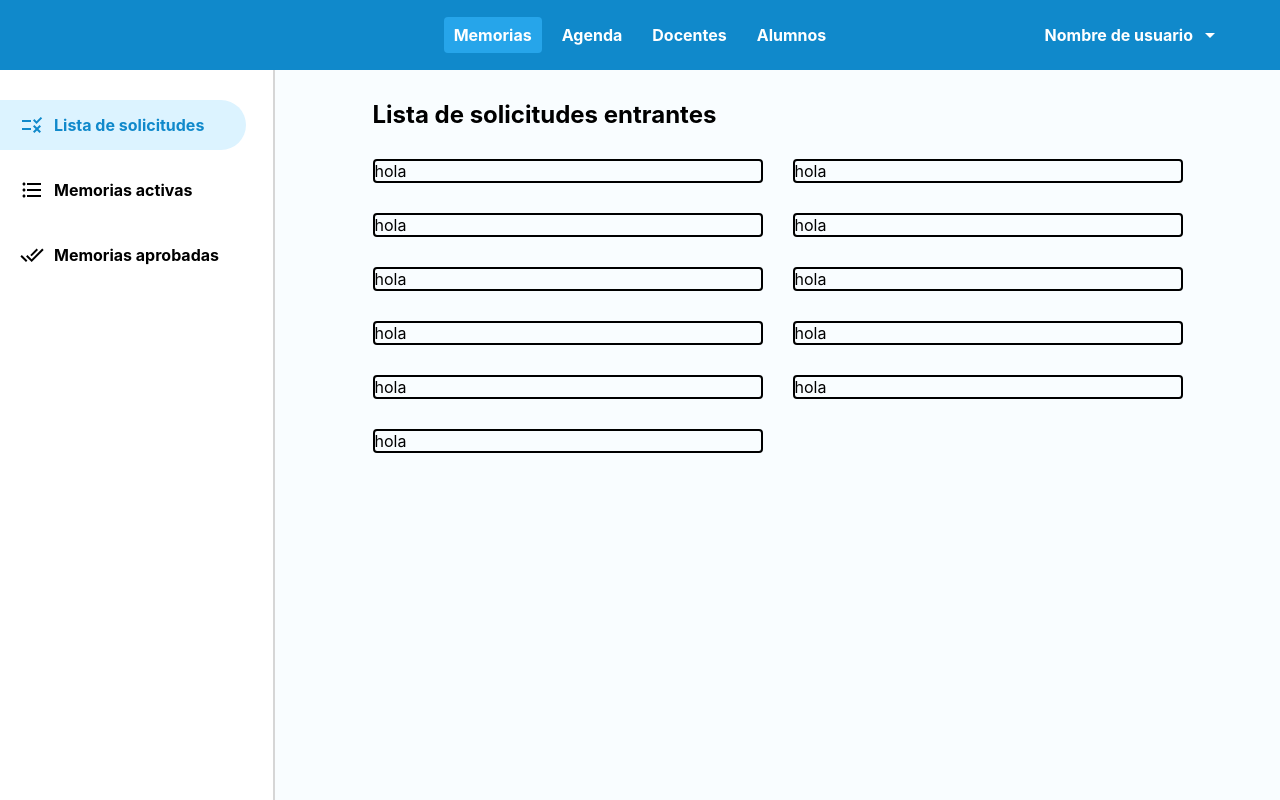
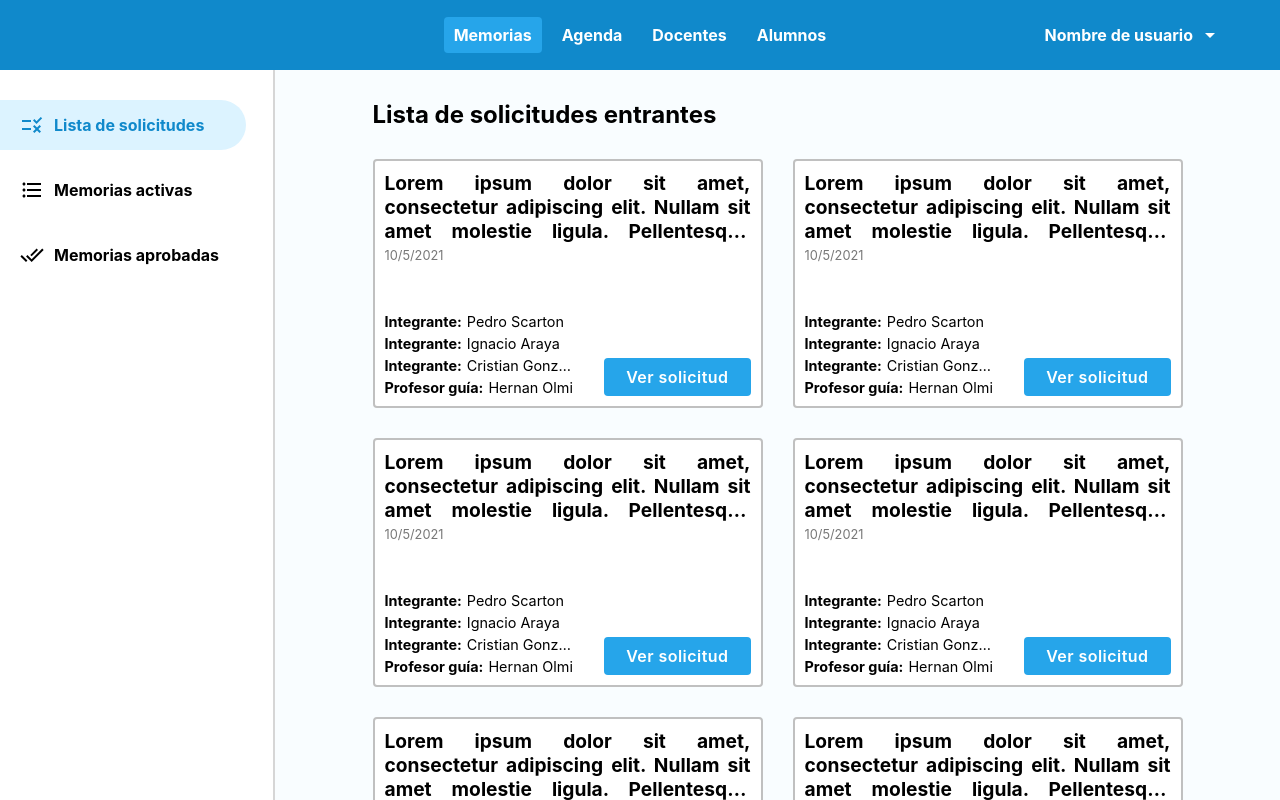
Before and after one commit to PedroScarton/Degree-project-manager, a React (Create React App) app: page /memorias/solicitudes in a window 1280 px wide. Shown: the top 800 px of the page. Built offline with nearby package versions, Linux system fonts and the light colour scheme.

Commit message:
Implementing cards to every page

```diff
--- a/src/Memorias/Activas/Pages/Activas.js
+++ b/src/Memorias/Activas/Pages/Activas.js
@@ -1,9 +1,7 @@
 import React, { useState, useEffect } from 'react';
-import { Link } from 'react-router-dom';
 
 import ListWrapper from '../../Shared/Layout/ListWrapper';
-
-import classes from './Activas.module.css';
+import GenericCard from '../../Shared/Components/GenericCard';
 
 const Activas = (props) => {
   const [memories, setMemories] = useState([1, 2, 3, 4, 5, 6, 7, 8, 9, 10, 11]);
@@ -18,18 +16,28 @@ const Activas = (props) => {
     <ListWrapper title="Lista de memorias en curso">
       {memories &&
         memories.map((memory, index) => (
-          <Link key={index} to={`/memorias/activas/${memory.id}`} className={classes.resetLink}>
-            <div
-              style={{
-                borderColor: 'black',
-                borderWidth: 2,
-                borderStyle: 'solid',
-                borderRadius: 4,
-              }}
-            >
-              hola
+          <GenericCard
+            key={index}
+            title={
+              'Lorem ipsum dolor sit amet, consectetur adipiscing elit. Nullam sit amet molestie ligula. Pellentesque magna est, vehicula ut neque condimentum, pretium pulvinar...'
+            }
+            members={['Pedro Scarton', 'Ignacio Araya']}
+            teacher={'Hernan Olmi'}
+            details={[new Date().toLocaleDateString('en-US')]}
+            action={'Ver detalle'}
+            to={`/memorias/activas/${memory.id}`}
+          >
+            <div>
+              <p>
+                <span>Fase actual: </span>
+                {memory.actualFase ?? 'PT2'}
+              </p>
+              <p>
+                <span>Fecha de entrega: </span>
+                {new Date().toLocaleDateString('en-US')}
+              </p>
             </div>
-          </Link>
+          </GenericCard>
         ))}
     </ListWrapper>
   );
--- a/src/Memorias/Aprobadas/Pages/Aprobadas.js
+++ b/src/Memorias/Aprobadas/Pages/Aprobadas.js
@@ -1,10 +1,8 @@
 import React, { useState, useEffect } from 'react';
-import { Link } from 'react-router-dom';
 
 import ListWrapper from '../../Shared/Layout/ListWrapper';
 import SearchForm from '../Components/SearchForm';
-
-import classes from './Aprobadas.module.css';
+import GenericCard from '../../Shared/Components/GenericCard';
 
 const Solicitudes = (props) => {
   const [memories, setMemories] = useState([1, 2, 3, 4, 5, 6, 7, 8, 9, 10, 11]);
@@ -21,22 +19,15 @@ const Solicitudes = (props) => {
       <ListWrapper>
         {memories &&
           memories.map((memory, index) => (
-            <Link
+            <GenericCard
               key={index}
-              to={`/memorias/solicitudes/${memory.id}`}
-              className={classes.resetLink}
-            >
-              <div
-                style={{
-                  borderColor: 'black',
-                  borderWidth: 2,
-                  borderStyle: 'solid',
-                  borderRadius: 4,
-                }}
-              >
-                hola
-              </div>
-            </Link>
+              title={
+                'Lorem ipsum dolor sit amet, consectetur adipiscing elit. Nullam sit amet molestie ligula. Pellentesque magna est, vehicula ut neque condimentum, pretium pulvinar...'
+              }
+              details={[new Date().toLocaleDateString('en-US')]}
+              action={'Ver detalle'}
+              to={`/memorias/aprobadas/${memory.id}`}
+            />
           ))}
       </ListWrapper>
     </React.Fragment>
--- a/src/Memorias/Shared/Components/CardComponents/CardFooter.js
+++ b/src/Memorias/Shared/Components/CardComponents/CardFooter.js
@@ -7,27 +7,18 @@ import classes from './CardFooter.module.css';
 const CardFooter = (props) => {
   return (
     <div className={classes.container} style={{ margin: props.memberOne && '30px 0 0 0' }}>
-      {props.memberOne && (
+      {props.teacher && props.members && (
         <div className={classes.members}>
-          <div className={classes.membersDetail}>
-            <span>Integrante 1 :</span>
-            <p>{props.memberOne}</p>
-          </div>
-          {props.memberTwo && (
-            <div className={classes.membersDetail}>
-              <span>Integrante 2 :</span>
-              <p>{props.memberTwo}</p>
-            </div>
-          )}
-          {props.memberThree && (
-            <div className={classes.membersDetail}>
-              <span>Integrante 3 : </span>
-              <p>{props.meberThree}</p>
-            </div>
-          )}
+          {props.members.length !== 0 &&
+            props.members.map((member, index) => (
+              <div key={index} className={classes.membersDetail}>
+                <span>Integrante:</span>
+                <p>{member}</p>
+              </div>
+            ))}
           <div className={classes.membersDetail}>
             <span>Profesor guía: </span>
-            <p>{props.guide}</p>
+            <p>{props.teacher}</p>
           </div>
         </div>
       )}
--- a/src/Memorias/Shared/Components/CardComponents/CardFooter.module.css
+++ b/src/Memorias/Shared/Components/CardComponents/CardFooter.module.css
@@ -1,30 +1,37 @@
-.container{
-    margin-top: 20px;
+.container {
+    padding-top: 25px;
     display: flex;
     justify-content: space-between;
     align-items: end;
 }
 
-.members{
-    width: 60%;
+.members {
+    width: 55%;
 }
 
-.Button{
+.Button {
     width: 40%;
 }
-.Button button{
+
+.Button button {
     height: 30px;
 }
 
-.membersDetail{
+.membersDetail {
     display: flex;
     margin-top: 5px;
 }
 
 .membersDetail p,
-.membersDetail span{
+.membersDetail span {
     font-size: 0.9rem;
+    max-width: 110px;
+    white-space: nowrap;
+    overflow: hidden;
+    text-overflow: ellipsis;
+
 }
-.membersDetail span{
+
+.membersDetail span {
     margin-right: 5px;
 }
--- a/src/Memorias/Shared/Components/CardComponents/CardHeader.js
+++ b/src/Memorias/Shared/Components/CardComponents/CardHeader.js
@@ -1,23 +1,22 @@
-import React from "react";
+import React from 'react';
 
 import classes from './CardHeader.module.css';
 
 const CardHeader = (props) => {
-
   return (
     <div className={classes.container}>
       <div className={classes.title}>
         <h1>{props.title}</h1>
       </div>
-            {props.detailOne && (
+      {props.details && (
         <div className={classes.subTitle}>
-                    <p>{props.detailOne}</p>
-                    <p>{props.detailTwo}</p>
+          {props.details.map((item, index) => (
+            <p key={index}>{item}</p>
+          ))}
         </div>
       )}
     </div>
   );
-
-}
+};
 
 export default CardHeader;
--- /dev/null
+++ b/src/Memorias/Shared/Components/GenericCard.js
@@ -0,0 +1,20 @@
+import React from 'react';
+
+import CardFooter from './CardComponents/CardFooter';
+import CardHeader from './CardComponents/CardHeader';
+import Card from '../../../Shared/Components/UI/Card';
+
+const GenericCard = (props) => (
+  <Card>
+    <CardHeader title={props.title} details={props.details} />
+    <div>{props.children}</div>
+    <CardFooter
+      members={props.members}
+      teacher={props.teacher}
+      to={props.to}
+      action={props.action}
+    />
+  </Card>
+);
+
+export default GenericCard;
--- a/src/Memorias/Solicitudes/Pages/Solicitudes.js
+++ b/src/Memorias/Solicitudes/Pages/Solicitudes.js
@@ -1,9 +1,7 @@
 import React, { useState, useEffect } from 'react';
-import { Link } from 'react-router-dom';
 
 import ListWrapper from '../../Shared/Layout/ListWrapper';
-
-import classes from './Solicitudes.module.css';
+import GenericCard from '../../Shared/Components/GenericCard';
 
 const Solicitudes = (props) => {
   const [memories, setMemories] = useState([1, 2, 3, 4, 5, 6, 7, 8, 9, 10, 11]);
@@ -18,18 +16,17 @@ const Solicitudes = (props) => {
     <ListWrapper title="Lista de solicitudes entrantes">
       {memories &&
         memories.map((memory, index) => (
-          <Link key={index} to={`/memorias/solicitudes/${memory.id}`} className={classes.resetLink}>
-            <div
-              style={{
-                borderColor: 'black',
-                borderWidth: 2,
-                borderStyle: 'solid',
-                borderRadius: 4,
-              }}
-            >
-              hola
-            </div>
-          </Link>
+          <GenericCard
+            key={index}
+            title={
+              'Lorem ipsum dolor sit amet, consectetur adipiscing elit. Nullam sit amet molestie ligula. Pellentesque magna est, vehicula ut neque condimentum, pretium pulvinar...'
+            }
+            details={[new Date().toLocaleDateString('en-US')]}
+            members={['Pedro Scarton', 'Ignacio Araya', 'Cristian Gonzalez']}
+            teacher={'Hernan Olmi'}
+            action={'Ver solicitud'}
+            to={`/memorias/solicitudes/${memory.id}`}
+          />
         ))}
     </ListWrapper>
   );
--- a/src/Shared/Components/FormElements/button.js
+++ b/src/Shared/Components/FormElements/button.js
@@ -7,7 +7,7 @@ import Button from '@mui/material/Button';
 
 const ContainedButton = styled(Button)({
   color: 'white',
-  backgroundColor: '#1089CB',
+  backgroundColor: '#26A5EA',
   fontFamily: [
     '-apple-system',
     'BlinkMacSystemFont',
@@ -25,8 +25,8 @@ const ContainedButton = styled(Button)({
   padding: '0.3rem 0',
   borderColor: '#D3131C',
   '&:hover': {
-    backgroundColor: '#1089CB',
-    borderColor: '#1089CB',
+    backgroundColor: '#26A5EA',
+    borderColor: '#26A5EA',
   },
   '&:disabled': {
     color: 'white',
--- a/src/Shared/Components/Navigation/Sidebar.module.css
+++ b/src/Shared/Components/Navigation/Sidebar.module.css
@@ -6,6 +6,7 @@
     height: calc(100vh - 70px);
     position: sticky;
     border-right: 2px solid #d6d6d6;
+    top: 70px;
     padding: 30px 0;
 }
 
--- a/src/Shared/Components/UI/Card.module.css
+++ b/src/Shared/Components/UI/Card.module.css
@@ -1,6 +1,6 @@
 .container {
     background: #FFFFFF;
-    padding: 20px;
+    padding: 10px;
     border: 2px solid #C0C0C0;
     border-radius: 4px;
 }
```
Lines whose indentation alone changed are shown as unchanged.
